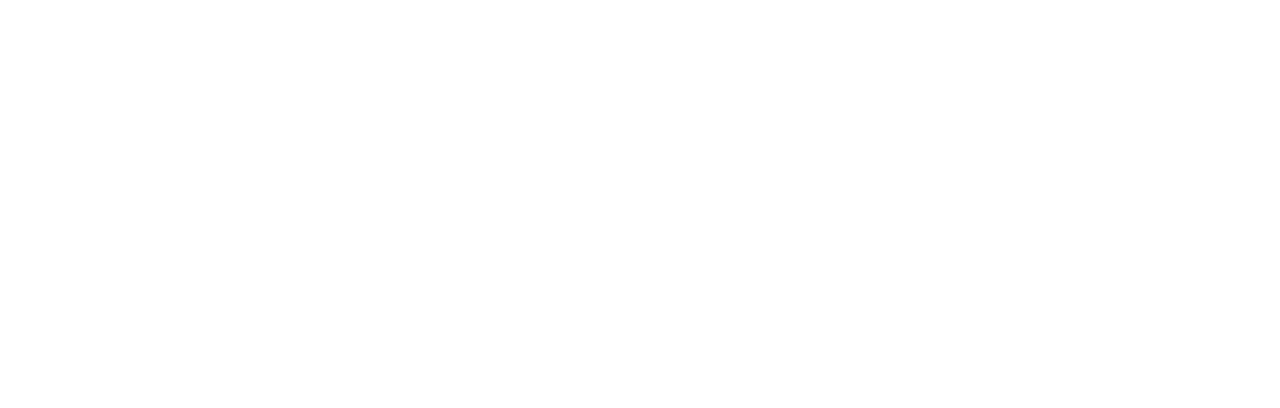
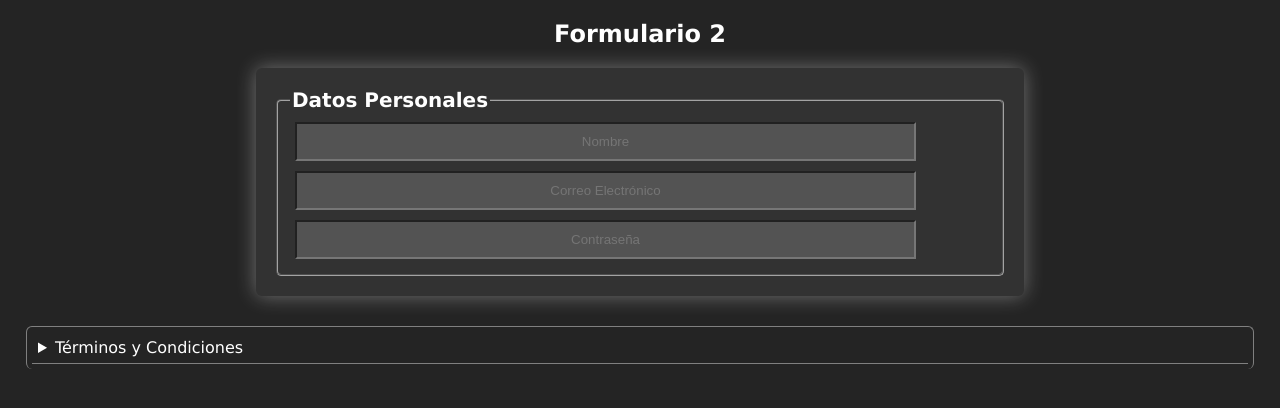
Before and after one commit to AlejandroFDLV/Curso-HTML-CSS--Avanzado-, a plain HTML site: page enlaces/e2.html in a window 1280 px wide. Drawn offline with Linux system fonts and the light colour scheme.

Commit message:
Data-Summary

```diff
--- a/enlaces/e2.html
+++ b/enlaces/e2.html
@@ -3,11 +3,28 @@
 <head>
     <meta charset="UTF-8">
     <meta name="viewport" content="width=device-width, initial-scale=1.0">
-    <title>Formulario 2</title>
+    <title>Data-Summary</title>
     <link ref="icon" href="../icono.png" type="image/png">
-    <link rel="stylesheet" href="../styles.css">
+    <link rel="stylesheet" href="../stylesE2.css">
 </head>
-<body>
+<body class="bde2">
+    <h2>Formulario 2</h2>
+    <form>
+        <fieldset><legend>Datos Personales</legend>
+            <div class="form_input"><input type="text" placeholder="Nombre"></div>
+            <div class="form_input"><input type="text" placeholder="Correo Electrónico"></div>
+            <div class="form_input"><input type="text" placeholder="Contraseña"></div>
+        </fieldset>
 
+    </form>
+    <details>
+    <summary>Términos y Condiciones</summary>
+    <ul>
+        <li>a</li>
+        <li>e</li>
+        <li>i</li>
+        <li>o</li>
+    </ul>
+    </details>
 </body>
 </html>
--- a/styles.css
+++ b/styles.css
@@ -43,6 +43,12 @@ h1{
     height: 80px;
     margin:80px 0 50px 0;
 }
+.bloque2{
+    width:100%;
+    background-color: #fff;
+    height: 80px;
+    margin:10% 0 50px 0;
+}
 .bot1{
     box-sizing: border-box;
     background-color:rgb(0, 162, 255);
@@ -53,6 +59,17 @@ h1{
     text-decoration: dashed;
     font-size:30px;
     margin: 0 0 0 80px;
+}
+.bot2{
+    box-sizing: border-box;
+    background-color:rgb(0, 162, 255);
+    color:white;
+    font-family:Impact, Haettenschweiler, 'Arial Narrow Bold', sans-serif;
+    padding:20px;
+    border-radius:5px;
+    text-decoration: dashed;
+    font-size:30px;
+    margin: 0 0 0 65%;
 }
 
 /* Enlace 1 */
--- /dev/null
+++ b/stylesE2.css
@@ -0,0 +1,68 @@
+/* Enlace 2 */
+.bde2{
+    background: rgb(36, 36, 36);
+    margin:0;
+}
+details{
+    background-color:transparent;
+    border:1px solid, gray;
+    padding:5px;
+    border-radius: 6px;
+    border-bottom: none;
+    width:95%;
+    margin:auto;
+    margin-top: 30px;
+    color:white;
+}
+summary{
+    background-color: transparent;
+    border-bottom:1px solid gray;
+    padding:6px;
+    color:white;
+    font-family:Verdana, Geneva, Tahoma, sans-serif;
+}
+details[open]{
+    border:1px solid, gray;
+    font-weight:bold;
+}
+ul{
+    font-weight:100;
+}
+h2{
+    color:white;
+    font-family:Verdana, Geneva, Tahoma, sans-serif;
+    text-align:center;
+}
+form{
+    box-sizing: border-box;
+    background:rgb(50, 50, 50);
+    border-radius:6px;
+    margin:0;
+    width:60%;
+    margin:auto;
+    padding:20px;
+    max-width: 60%;
+    box-shadow: 0 0 20px 0 rgba(255, 255, 255, 0.356) ;
+}
+input{
+    box-sizing: border-box;
+    background-color: rgb(83, 83, 83);
+    width:90%;
+    padding:10px;
+    text-align:center;
+    margin:auto;
+}
+.form_input{
+    padding:5px;
+}
+legend{
+    color:white;
+    font-weight:bold;
+    font-family: Verdana, Geneva, Tahoma, sans-serif;
+    font-size:20px;
+}
+fieldset{
+    border-color:rgb(163, 163, 163);
+    border-radius:5px;
+    margin:auto;
+}
```
Also changed, not shown: index.html (+3 -1 lines).
